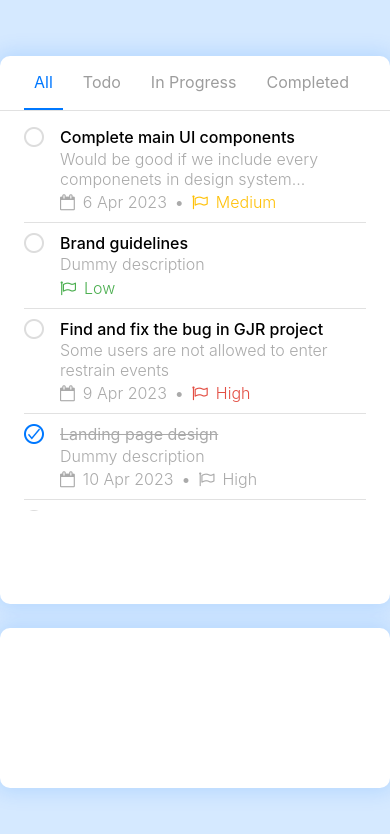
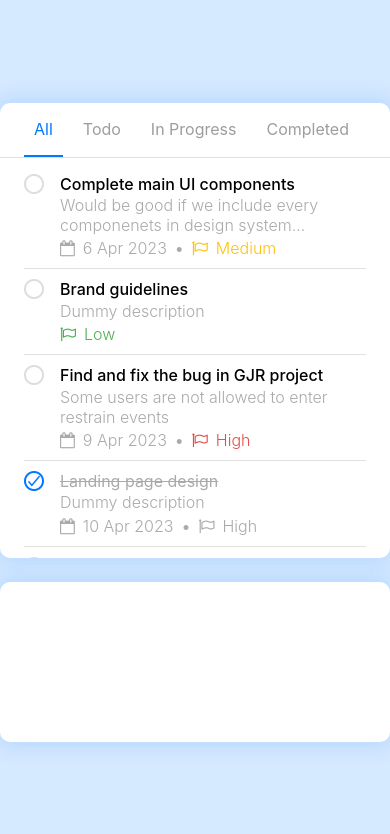
Before and after one commit to htz1412/todo-app-react, a React (Create React App) app: page / in a window 390 px wide. Shown: the top 834 px of the page. Built offline with nearby package versions, Linux system fonts and the light colour scheme.

Commit message:
Added fallback fonts and improved responsiveness.

```diff
--- a/src/features/todo/styles/index.css
+++ b/src/features/todo/styles/index.css
@@ -1,7 +1,7 @@
 .todo-container {
   width: 100%;
-  height: 100%;
-  max-height: calc(100vh - 7rem);
+  /* height: 100%;
+  max-height: calc(100vh - 7rem); */
   max-width: 37.5rem;
   background-color: var(--page-background);
   display: flex;
@@ -21,7 +21,7 @@
 }
 
 .add-task {
-  max-height: 10rem;
+  height: 10rem;
 }
 
 /* Status tab styling */
--- a/src/index.css
+++ b/src/index.css
@@ -2,7 +2,7 @@
   margin: 0;
   padding: 0;
   box-sizing: border-box;
-  font-family: "SF Pro Display";
+  font-family: "SF Pro Display", Arial, Helvetica, sans-serif;
 }
 
 h1,
```
